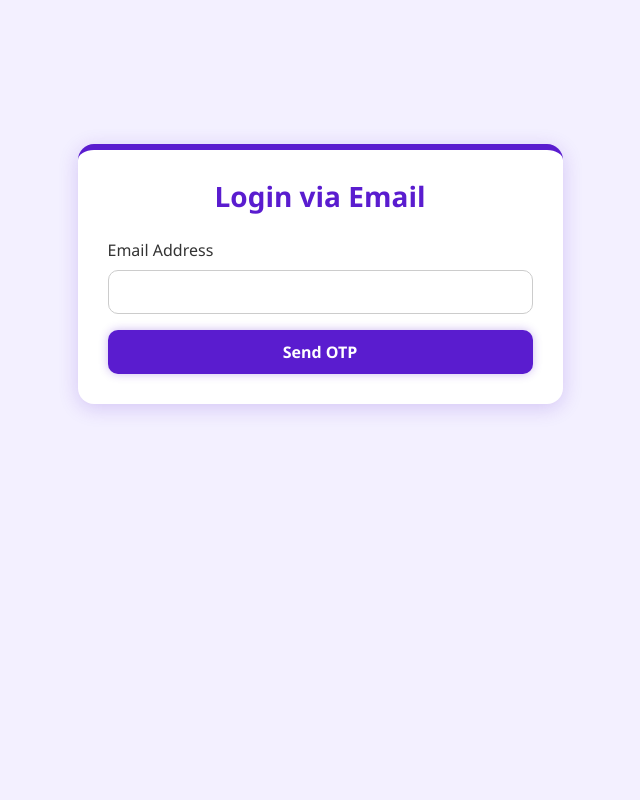
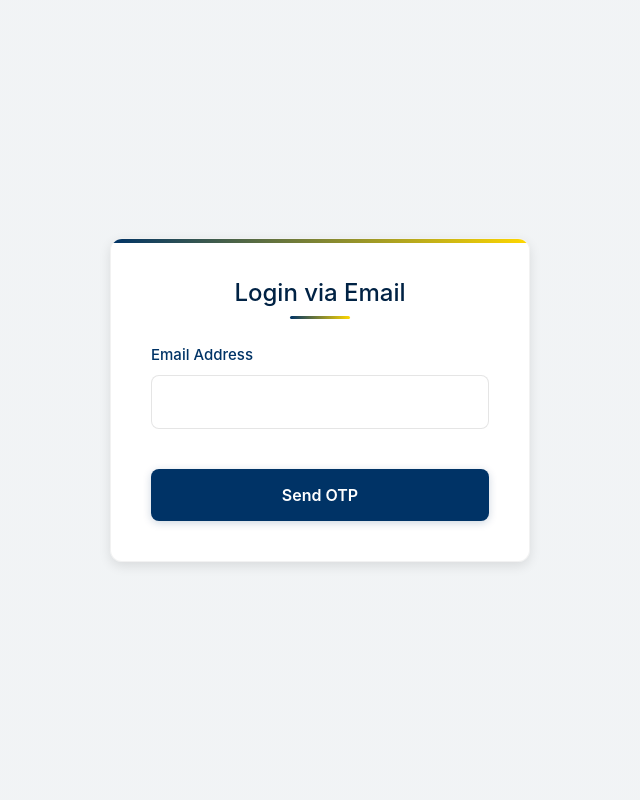
Before and after one commit to srimayeebhattacharyya/Government_PGIP_Portal, a Django app: page /login/ in a window 1280 px wide. Shown: the whole page, without its empty margins (320-960 px from the left). Run offline with Django 5.2, Linux system fonts and the light colour scheme.

Commit message:
Update login_otp.css

```diff
--- a/MY_PR/core/static/css/login_otp.css
+++ b/MY_PR/core/static/css/login_otp.css
@@ -1,66 +1,133 @@
-/* Body background */
-body {
-    background-color: #f3f0ff;
-    font-family: 'Segoe UI', Tahoma, Geneva, Verdana, sans-serif;
-    margin: 0;
-    padding: 0;
+:root {
+      --primary: #003366;
+      --primary-light: #004080;
+      --primary-dark: #002244;
+      --accent: #ffd700;
+      --accent-light: #ffea80;
+      --text: #1a1a1a;
+      --text-light: #4a4a4a;
+      --bg: #f9fafa;
+      --card-bg: rgba(255, 255, 255, 0.95);
+      --shadow-sm: 0 1px 3px rgba(0, 0, 0, 0.08);
+      --shadow-md: 0 4px 12px rgba(0, 0, 0, 0.1);
+      --shadow-lg: 0 8px 24px rgba(0, 0, 0, 0.12);
+      --transition: all 0.3s cubic-bezier(0.25, 0.8, 0.25, 1);
+      --border-radius: 12px;
     }
 
-/* Centered login container */
-.login-container {
-    max-width: 485px;
-    max-height: 485px;
-    margin: 144px auto;
-    padding: 30px;
-    background-color: white;
-    border-radius: 16px;
-    box-shadow: 0 4px 20px rgba(90, 28, 207, 0.2);
-    border-top: 6px solid #5a1ccf;
+    body {
+      margin: 0;
+      font-family: 'Inter', system-ui, -apple-system, sans-serif;
+      background: var(--bg);
+      color: var(--text);
+      line-height: 1.6;
+      display: flex;
+      justify-content: center;
+      align-items: center;
+      min-height: 100vh;
+      padding: 2rem;
+      background-image: radial-gradient(circle at 10% 20%, rgba(0, 51, 102, 0.03) 0%, rgba(0, 51, 102, 0.03) 90%);
     }
 
-/* Heading */
-.login-container h3 {
-    text-align: center;
-    color: #5a1ccf;
-    margin-bottom: 24px;
-    font-weight: 600;
+    .login-container {
+      background: var(--card-bg);
+      border-radius: var(--border-radius);
+      padding: 2.5rem;
+      box-shadow: var(--shadow-md);
+      width: 100%;
+      max-width: 420px;
+      position: relative;
+      overflow: hidden;
+      border: 1px solid rgba(0, 0, 0, 0.05);
     }
 
-/* Input field styling */
-.login-container .form-label {
-    color: #333;
-    font-weight: 500;
+    .login-container::before {
+      content: '';
+      position: absolute;
+      top: 0;
+      left: 0;
+      right: 0;
+      height: 4px;
+      background: linear-gradient(90deg, var(--primary), var(--accent));
     }
 
-.login-container input {
-    border-radius: 10px;
-    border: 1px solid #ccc;
-    padding: 10px;
-    width: 100%;
-    height: 100%;
-    outline: none;
-    transition: border-color 0.2s ease-in-out;
+    .login-container h3 {
+      font-size: 1.5rem;
+      margin-bottom: 1.5rem;
+      color: var(--primary-dark);
+      text-align: center;
+      position: relative;
+      padding-bottom: 0.75rem;
     }
 
-.login-container input:focus {
-    border-color: #5a1ccf;
-    box-shadow: 0 0 0 0.2rem rgba(90, 28, 207, 0.2);
+    .login-container h3::after {
+      content: '';
+      position: absolute;
+      bottom: 0;
+      left: 50%;
+      transform: translateX(-50%);
+      width: 60px;
+      height: 3px;
+      background: linear-gradient(90deg, var(--primary), var(--accent));
+      border-radius: 3px;
     }
 
-/* Send OTP Button */
+    .form-label {
+      display: block;
+      margin-bottom: 0.5rem;
+      font-weight: 500;
+      color: var(--primary);
+      font-size: 0.9375rem;
+    }
+
+    input[type="email"] {
+      width: 100%;
+      padding: 0.875rem 1.25rem;
+      border: 1px solid rgba(0, 0, 0, 0.1);
+      border-radius: 8px;
+      font-size: 0.9375rem;
+      background: white;
+      transition: var(--transition);
+      margin-bottom: 1rem;
+    }
+
+    input[type="email"]:focus {
+      outline: none;
+      border-color: var(--primary);
+      box-shadow: 0 0 0 2px rgba(0, 51, 102, 0.1);
+    }
+
     .btn-glow {
-    background-color: #5a1ccf;
+      width: 100%;
+      padding: 0.875rem;
+      background: var(--primary);
+      color: white;
       border: none;
-    color: white;
-    width: 100%;
-    padding: 10px;
-    border-radius: 10px;
+      border-radius: 8px;
+      font-size: 1rem;
       font-weight: 600;
-    box-shadow: 0 0 10px rgba(90, 28, 207, 0.3);
-    transition: background-color 0.3s ease, box-shadow 0.3s ease;
+      cursor: pointer;
+      transition: var(--transition);
+      margin-top: 0.5rem;
+      box-shadow: 0 2px 8px rgba(0, 51, 102, 0.2);
     }
 
     .btn-glow:hover {
-    background-color: #4a17b0;
-    box-shadow: 0 0 14px rgba(90, 28, 207, 0.5);
+      background: var(--primary-light);
+      transform: translateY(-2px);
+      box-shadow: 0 4px 12px rgba(0, 51, 102, 0.3);
     }
+
+    .btn-glow:active {
+      transform: translateY(0);
+    }
+
+    @media screen and (max-width: 480px) {
+      body {
+        padding: 1rem;
+      }
+
+      .login-container {
+        padding: 1.75rem;
+      }
+    }
```
Lines whose indentation alone changed are shown as unchanged.
